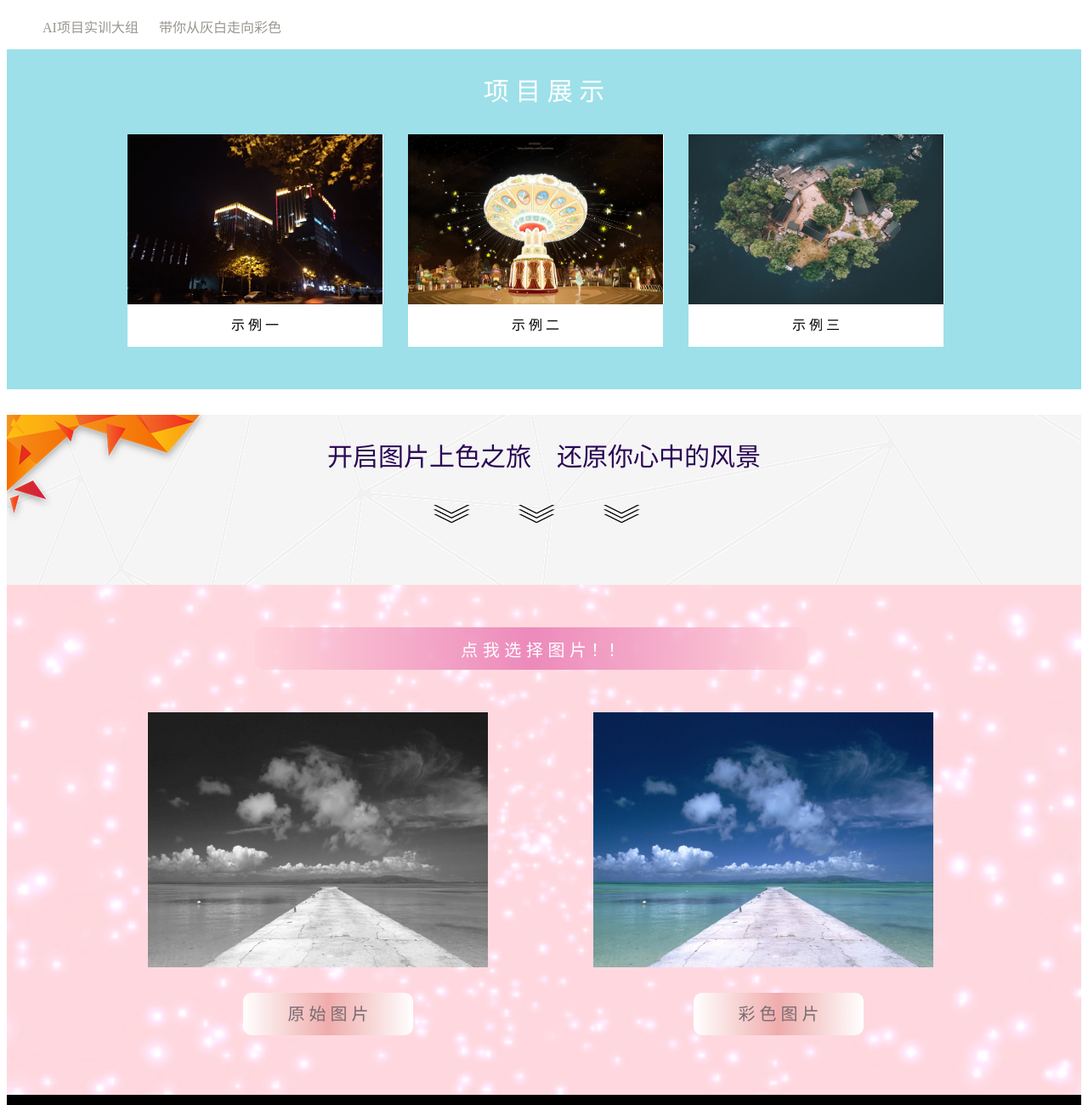
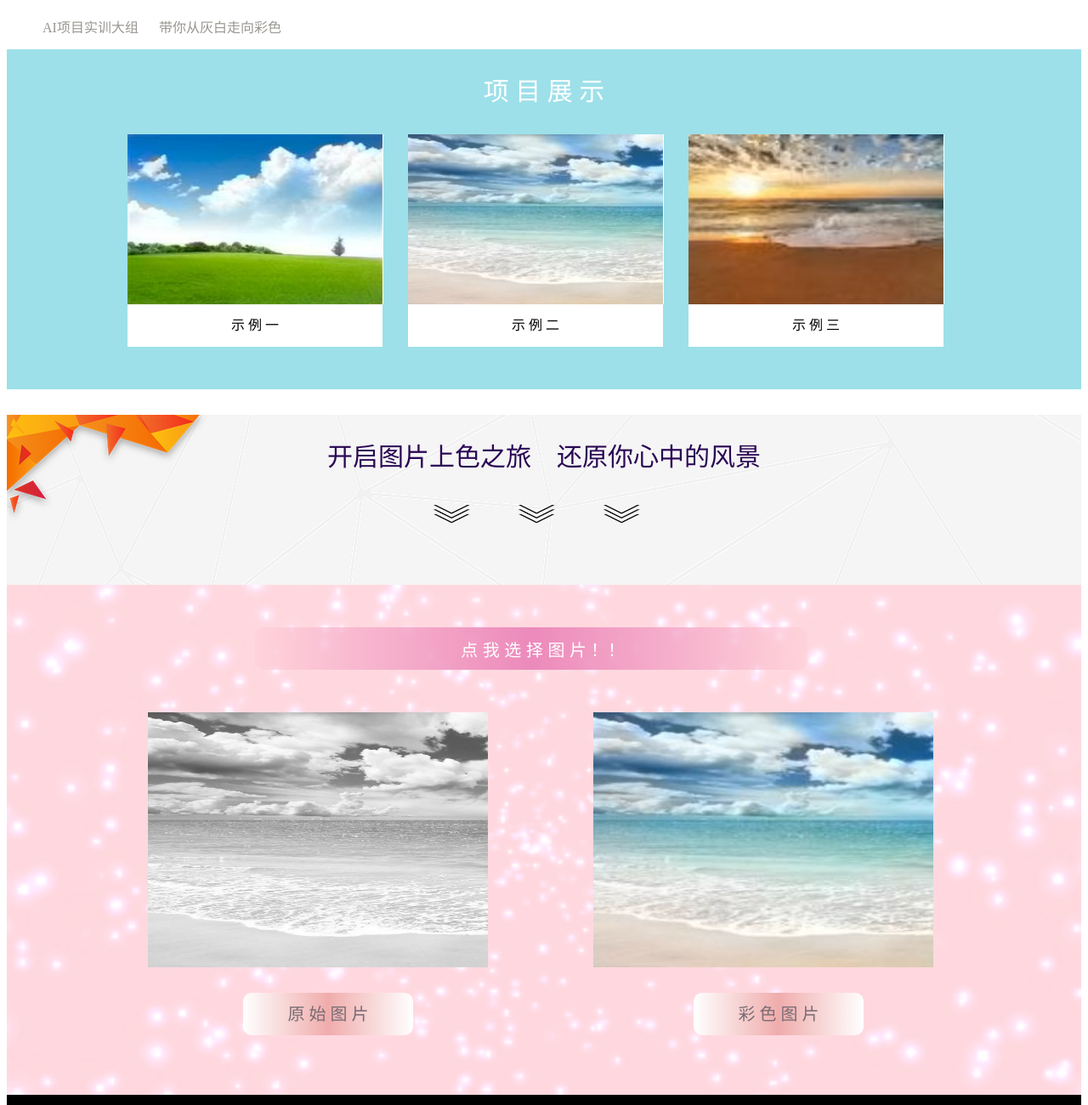
Before and after one commit to Huangxiaoru-Hande/colored_img, a plain HTML site: page index.html in a window 1280 px wide. Shown: the top 1300 px of the page at 85% size. Drawn offline with nearby package versions, Linux system fonts and the light colour scheme; animation ran at ten frames a second.

Commit message:
endddddd

```diff
--- a/index.html
+++ b/index.html
@@ -297,18 +297,18 @@
 		<div class="head_center">
 			<div class="show">项 目 展 示</div>
 			<div id="img_ex1" style="margin-left: 100px">
-				<div class="gary"><img src="img/04.jpg"></div>
-				<div id="img_1"><img src="img/03.jpg"></div>
+				<div class="gary"><img src="img/grayimg0.jpg"></div>
+				<div id="img_1"><img src="img/colorimg0.jpg"></div>
 				<div class="bottom">示 例 一</div>
 			</div>
 			<div id="img_ex2">
-				<div class="gary"><img src="img/ttt3_rgb.jpg"></div>
-				<div id="img_2"><img src="img/ttt3.jpg"></div>
+				<div class="gary"><img src="img/grayimg1.jpg"></div>
+				<div id="img_2"><img src="img/colorimg1.jpg"></div>
 				<div class="bottom">示 例 二</div>
 			</div>
 			<div id="img_ex3">
-				<div class="gary"><img src="img/ttt2_rgb.jpg"></div>
-				<div id="img_3"><img src="img/ttt2.jpg"></div>
+				<div class="gary"><img src="img/grayimg3.jpg"></div>
+				<div id="img_3"><img src="img/colorimg3.jpg"></div>
 				<div class="bottom">示 例 三</div>
 			</div>
 		</div>
@@ -330,8 +330,8 @@
 	 		<div class="colored_img">
 	 			<input type="file" name="src" id='file'>
 	            <button id="button"> &nbsp;&nbsp;&nbsp;&nbsp;点 我 选 择 图 片！！</button>
-	            <img src="img/ttt1_rgb.jpg" id="gray">
-	            <img src="img/ttt1.jpg" class="img_r" id="rgb">
+	            <img src="img/grayimg1.jpg" id="gray">
+	            <img src="img/colorimg1.jpg" class="img_r" id="rgb">
 
 	            <div class="before">原 始 图 片</div>
 	            <div class="after">彩 色 图 片</div>
```
Also changed, not shown: img/colorimg0.jpg (added), img/colorimg1.jpg (added), img/colorimg3.jpg (added), img/grayimg0.jpg (added), img/grayimg1.jpg (added), img/grayimg3.jpg (added).
